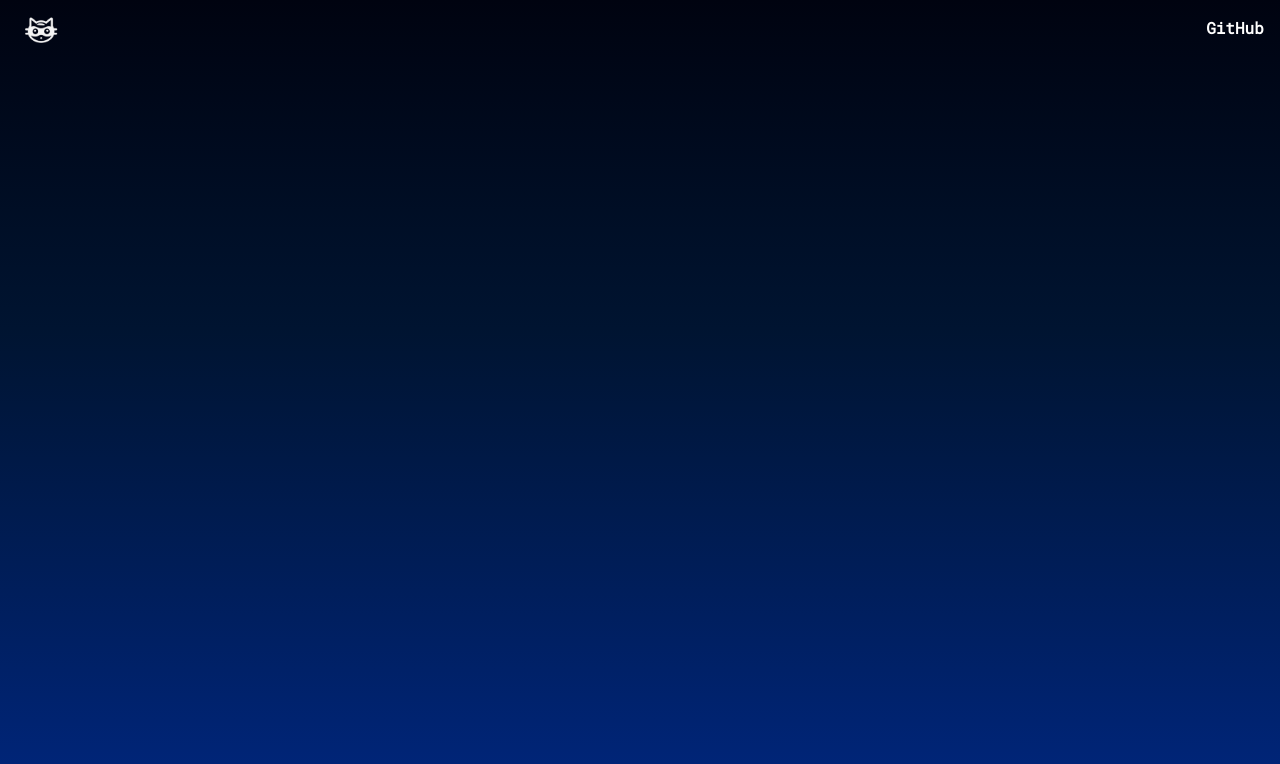
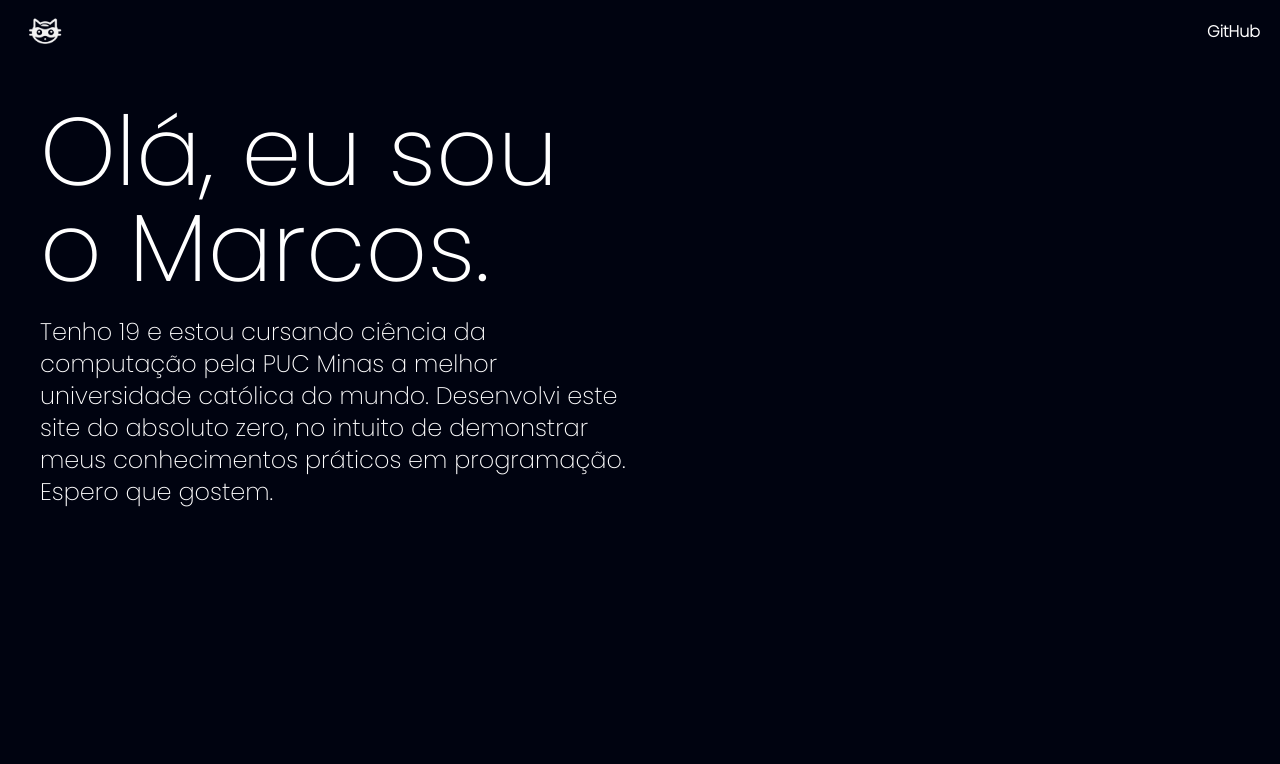
Before and after one commit to aquelemarcosla/NOTATMASK, a Next.js app: page / in a window 1280 px wide. Shown: the top 764 px of the page. Built offline with nearby package versions, Linux system fonts and the light colour scheme.

Commit message:
Não sou bom com textinhos mas vamos la

```diff
--- a/src/app/components/Apresentation.tsx
+++ b/src/app/components/Apresentation.tsx
@@ -1,9 +1,16 @@
-export default function Apresentation() {
+export default function Apresentation(props:any) {
     return(
         <div className={`
-
+            flex justify-start  w-1/2 h-auto p-3
         `}>
-
+            <div>
+                <div className=" t text-8xl mb-5">
+                    <h1>{props.title}</h1>
+                </div>
+                <div className=" t text-2xl ">
+                    <p >{props.description}</p>
+                </div>
+            </div>
         </div>
     )
 }
--- /dev/null
+++ b/src/app/components/BodyCenter.tsx
@@ -0,0 +1,16 @@
+import Apresentation from "./Apresentation";
+
+export default function BodyCenter(props: any) {
+    return(
+        <div className={`
+             flex-row h-auto mt-16 p-7 text-white
+        `}>
+            <Apresentation title="Olá, eu sou o Marcos." description="
+                Tenho 19 e estou cursando ciência da computação pela PUC Minas
+                a melhor universidade católica do mundo.
+                Desenvolvi este site do absoluto zero, no intuito de demonstrar meus conhecimentos
+                práticos em programação. Espero que gostem.
+            " />
+        </div>
+    )
+}
--- a/src/app/globals.css
+++ b/src/app/globals.css
@@ -1,14 +1,9 @@
+@import url('https://fonts.googleapis.com/css2?family=Poppins:wght@200&family=Roboto+Mono&display=swap');
 @tailwind base;
 @tailwind components;
 @tailwind utilities;
 
 main {
     background: rgb(0,3,16);
-background: linear-gradient(180deg, rgba(0,3,16,1) 0%, rgba(0,20,49,1) 41%, rgba(0,38,125,1) 100%);
+    background: linear-gradient(180deg, rgb(0, 6, 32) 0%, rgba(0,20,49,1) 41%, rrgb(0, 7, 24)100%);
 }
-
-@layer base {
-    html {
-        font-family: monospace;
-    }
-}
--- a/src/app/page.tsx
+++ b/src/app/page.tsx
@@ -1,16 +1,15 @@
 import Head from "next/head";
 import Header from "./components/Header";
+import BodyCenter from "./components/BodyCenter";
 
 export default function Home() {
   return (
-    <main className="flex flex-col h-screen font-libre">
+    <main className="flex flex-col h-screen font-primary">
       <Head>
         <link rel="icon" href="../public/favicon.ico" />
-        <link rel="preconnect" href="https://fonts.googleapis.com" />
-        <link rel="preconnect" href="https://fonts.gstatic.com" />
-        <link href="https://fonts.googleapis.com/css2?family=Roboto+Mono&display=swap" rel="stylesheet" />
       </Head>
       <Header />
+      <BodyCenter />
     </main>
   )
 }
--- a/tailwind.config.ts
+++ b/tailwind.config.ts
@@ -14,8 +14,8 @@ const config: Config = {
         'gradient-conic':
           'conic-gradient(from 180deg at 50% 50%, var(--tw-gradient-stops))',
       },
-      fontFamily: {
-        libre: ['"Roboto Mono"', ...defaultTheme.fontFamily.sans]
+      fontFamily:{
+        'primary': ['Poppins']
       }
     },
   },
```
